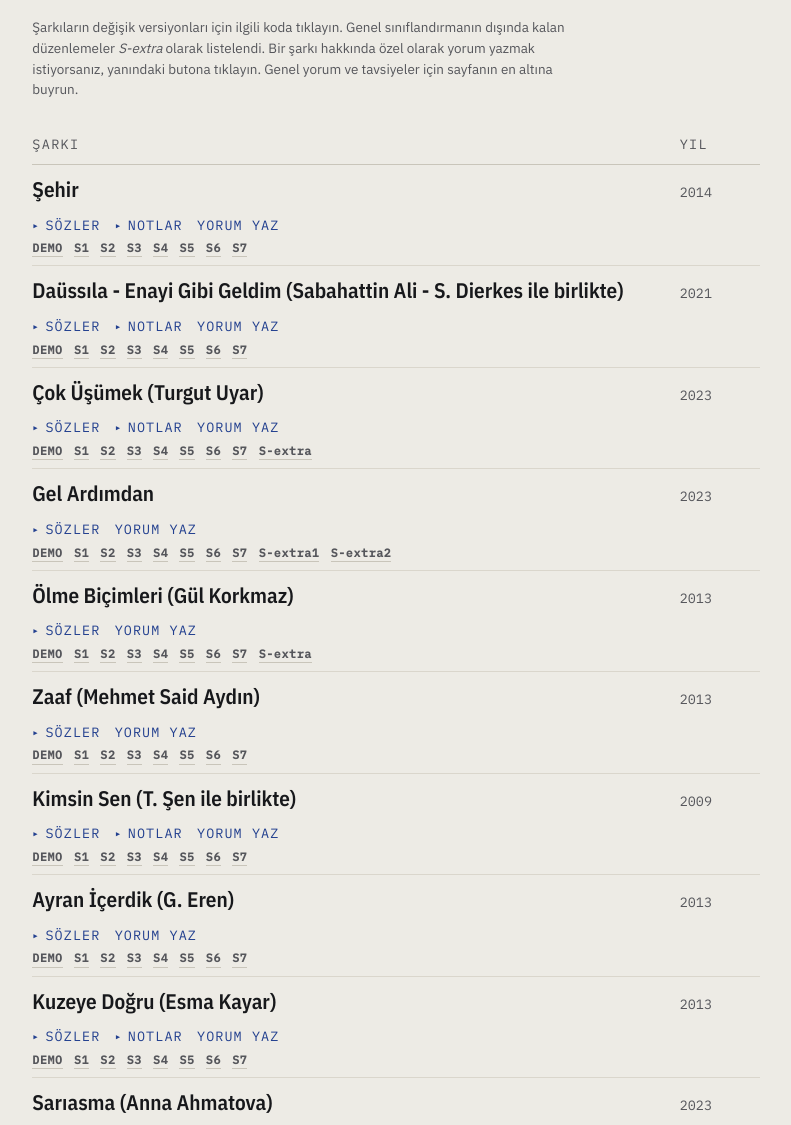
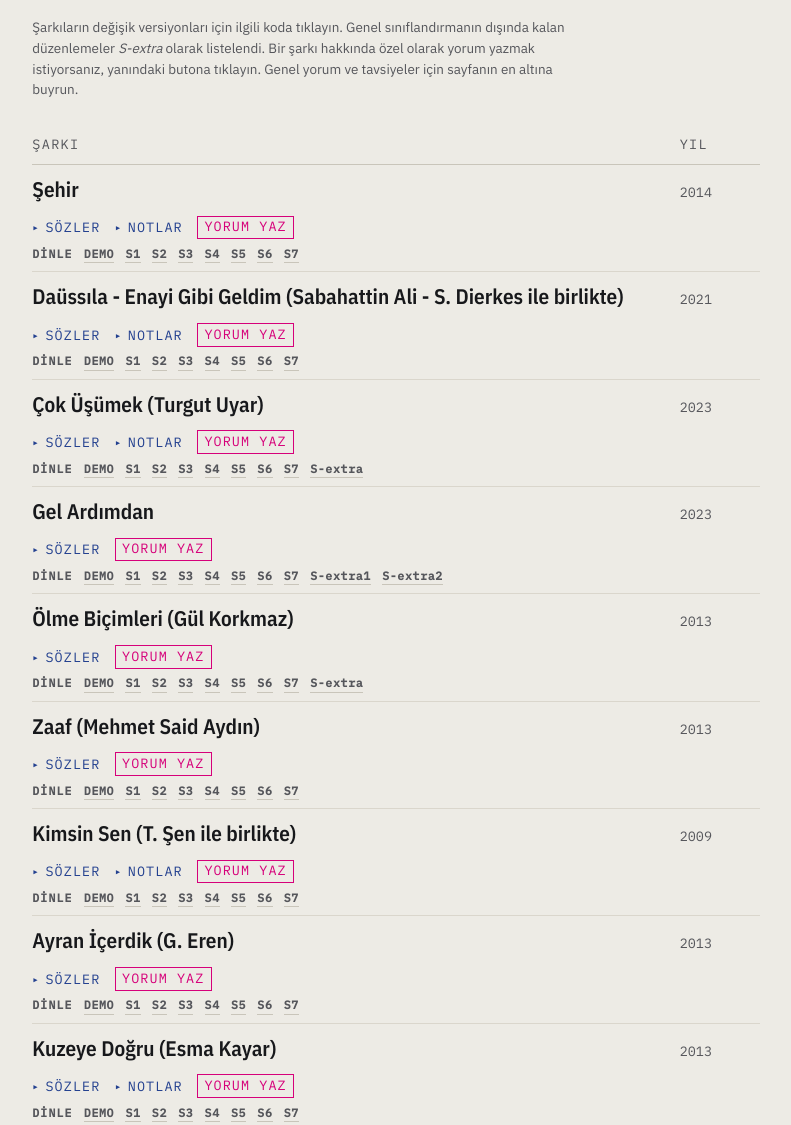
Before and after one commit to alfonker/demo-operation, a plain HTML site: page index.html in a window 1280 px wide. Shown: the part 1662-2787 px from the top of the page, without its empty margins (352-1143 px from the left). Drawn offline with nearby package versions, Linux system fonts and the light colour scheme.

Commit message:
Add files via upload

```diff
--- a/index.html
+++ b/index.html
@@ -321,6 +321,14 @@
   .demonote { font-style: italic; }
   .lists { display: flex; flex-direction: column; gap: 0.8rem; }
   .trax { display: flex; flex-wrap: wrap; gap: 0.15rem 0.7rem; margin-top: 0.35rem; }
+  .trax__lab {
+    font-family: var(--mono);
+    font-size: 0.72rem;
+    letter-spacing: 0.1em;
+    line-height: 1.5;
+    text-transform: uppercase;
+    color: var(--ink-2);
+  }
   .trax a {
     font-family: var(--mono);
     font-size: 0.72rem;
@@ -1633,6 +1641,7 @@
     year:   { tr: 'Yıl', en: 'Year' },
     ops:    { tr: 'Sıra / Sil', en: 'Order / Delete' },
     open:   { tr: "Suno'da aç →", en: 'Open on Suno →' },
+    listen: { tr: 'Dinle', en: 'Listen' },
     more:   { tr: 'Devamını oku →', en: 'Read more →' },
     none:   { tr: 'Henüz kayıt yok.', en: 'Nothing here yet.' },
     emptyL: { tr: 'Liste boş.', en: 'The list is empty.' },
@@ -2144,6 +2153,10 @@
         if (lraw) {
           var lrow = document.createElement('div');
           lrow.className = 'trax';
+          var llab = document.createElement('span');
+          llab.className = 'trax__lab';
+          llab.textContent = t('listen');
+          lrow.appendChild(llab);
           lraw.split(';').forEach(function (pair) {
             var bits = pair.split('|');
             if (bits.length !== 2) return;
@@ -2813,6 +2826,19 @@
   }
 
   /* comments -------------------------------------------------------------- */
+  .cmt-btn {
+    color: var(--c-neon);
+    border: 1px solid var(--c-neon);
+    padding: 0.05rem 0.4rem 0.1rem;
+    line-height: 1.45;
+  }
+  .cmt-btn:hover, .cmt-btn:focus-visible {
+    background: var(--c-neon);
+    color: var(--paper);
+    text-decoration: none;
+  }
+  .cmt-btn:focus-visible { outline: 2px solid var(--c-neon); outline-offset: 2px; }
+
   .cform { display: flex; flex-direction: column; gap: 0.55rem; max-width: 36rem; }
   .cform input[type="text"], .cform textarea {
     width: 100%;
```
